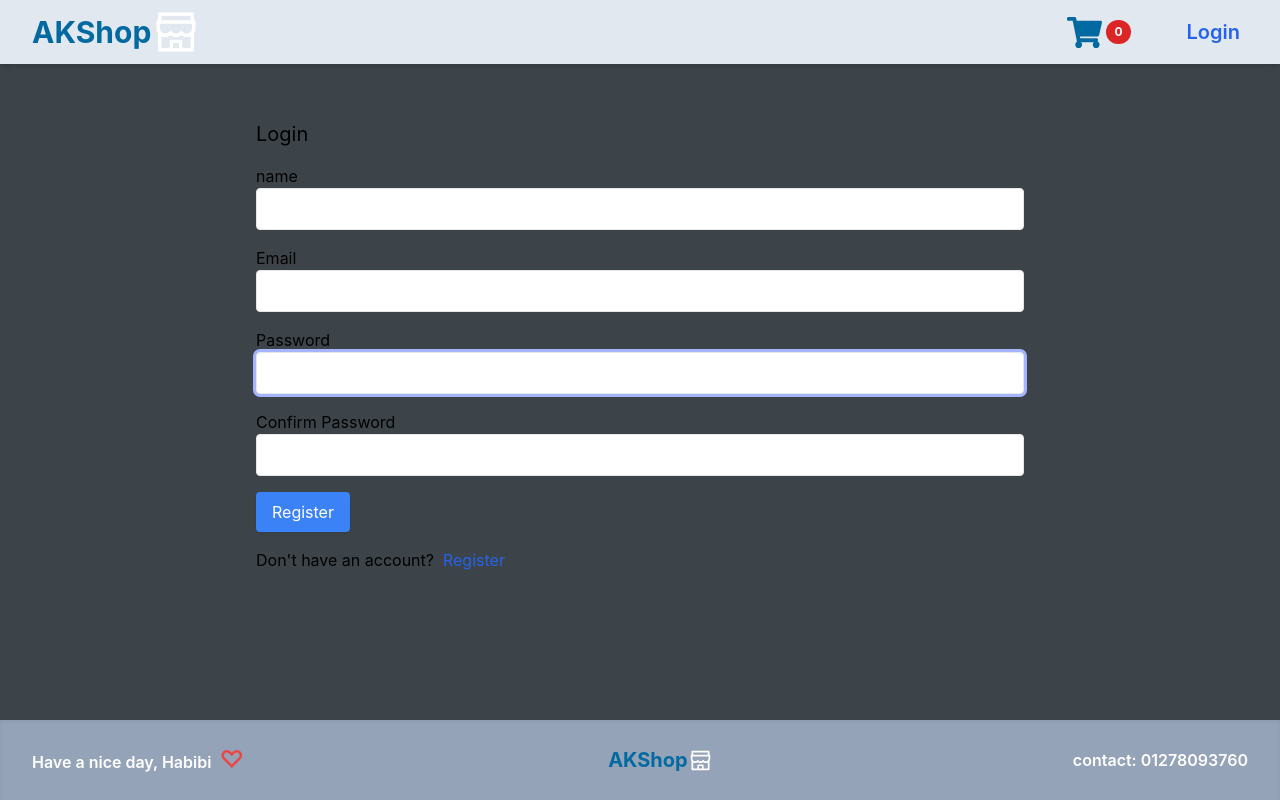
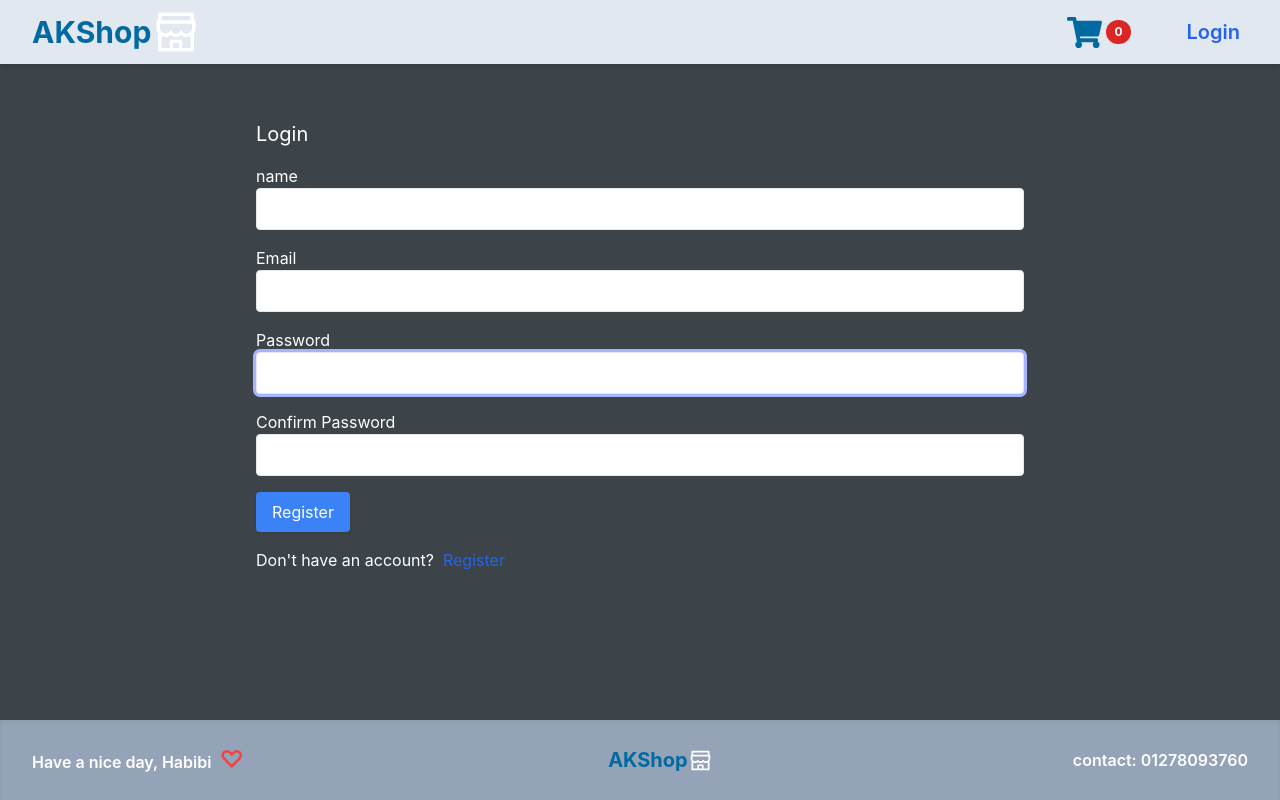
Before and after one commit to ahmedkhaledali1/E-commerce, a Next.js app: page /register in a window 1280 px wide. Built offline with nearby package versions, Linux system fonts and the light colour scheme; no server answers.

Commit message:
new files and foldes

```diff
--- a/pages/register.js
+++ b/pages/register.js
@@ -50,7 +50,7 @@ export default function LoginScreen() {
   return (
     <Layout title=" Create Acount">
       <form
-        className="mx-auto max-w-screen-md text-black"
+        className="mx-auto max-w-screen-md "
         onSubmit={handleSubmit(submitHandler)}
       >
         <h1 className="mb-4 text-xl">Login</h1>
```
